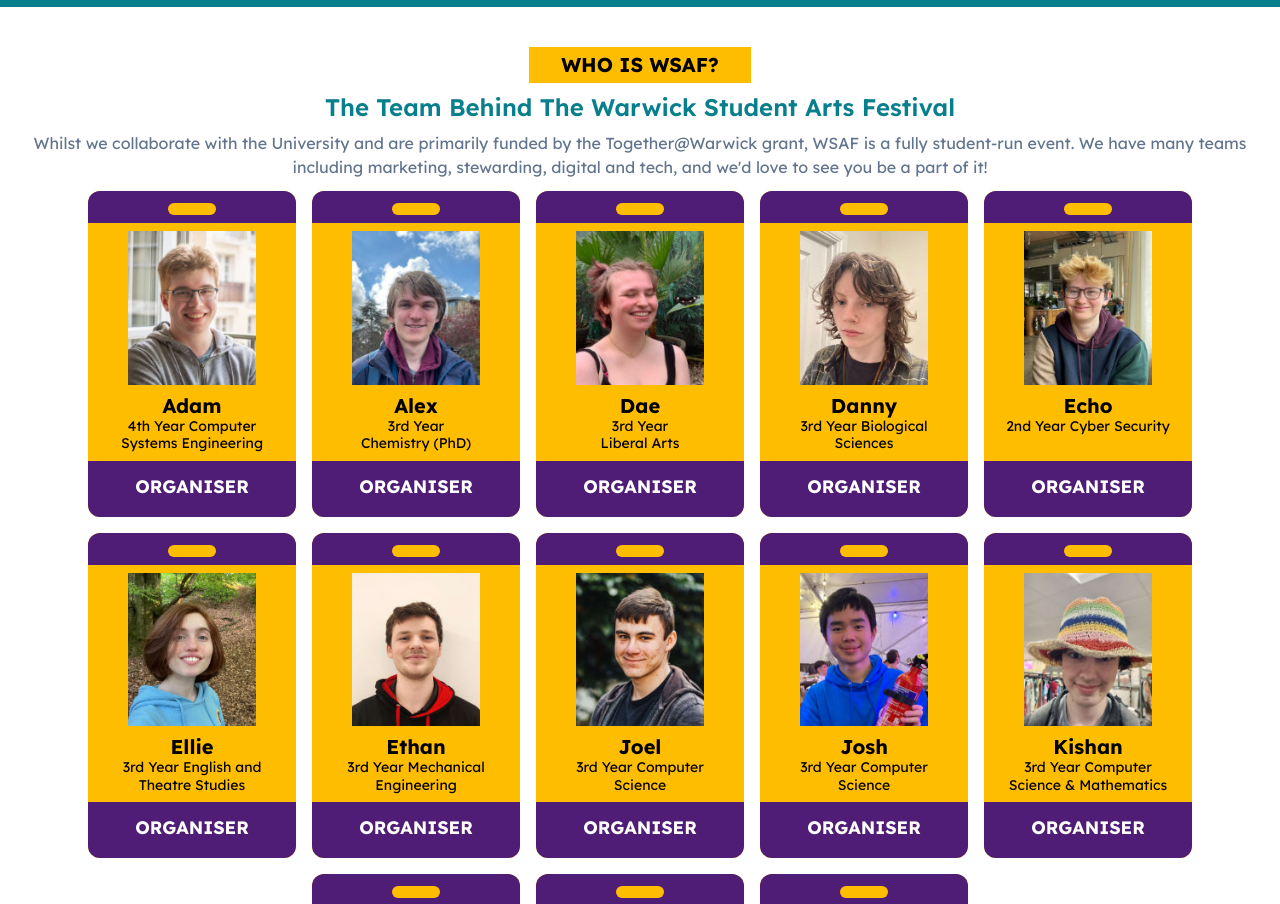
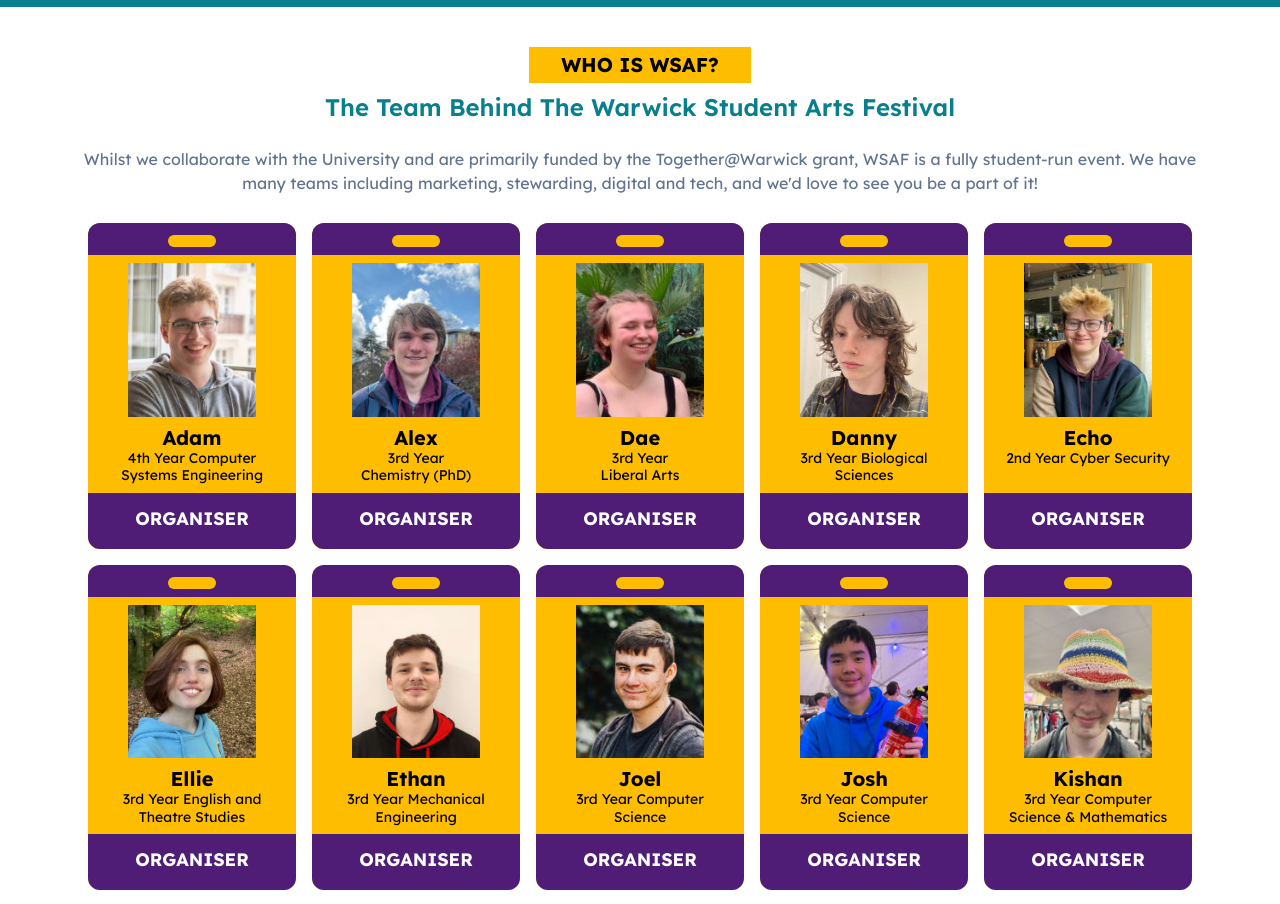
Before and after one commit to WarwickStudentArtsFestival/wsaf25-website, a Next.js app: page / in a window 1280 px wide. Shown: the part 2080-2984 px from the top of the page. Built offline with nearby package versions, Linux system fonts and the light colour scheme.

Commit message:
fix padding + margin

```diff
--- a/src/app/(home)/components/who-involved.tsx
+++ b/src/app/(home)/components/who-involved.tsx
@@ -13,7 +13,7 @@
       <h2 className="text-teal text-2xl font-semibold">
         The Team Behind The Warwick Student Arts Festival
       </h2>
-      <p className="mt-2 mb-1 mx-4">
+      <p className="mt-2 mb-1 max-w-6xl mx-auto p-4">
         Whilst we collaborate with the University and are primarily funded by
         the Together@Warwick grant, WSAF is a fully student-run event. We have
         many teams including marketing, stewarding, digital and tech, and
```
